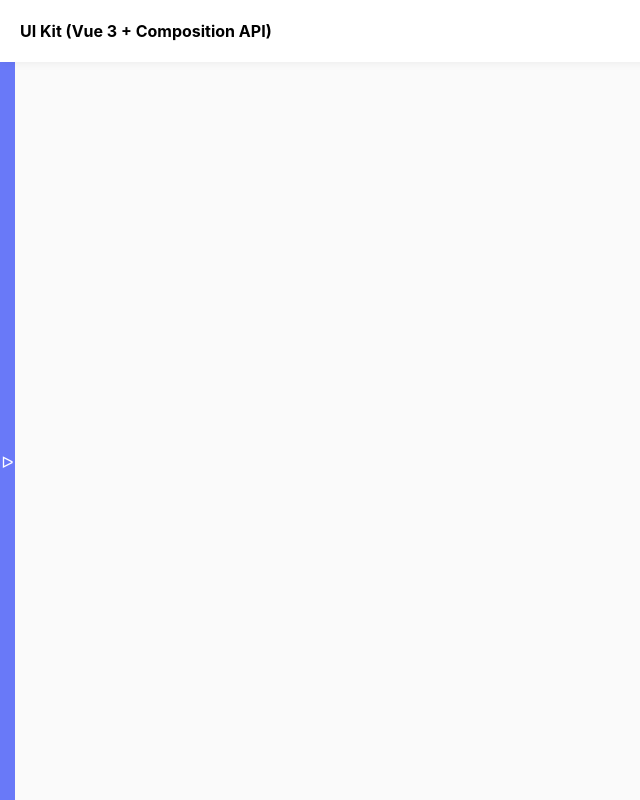
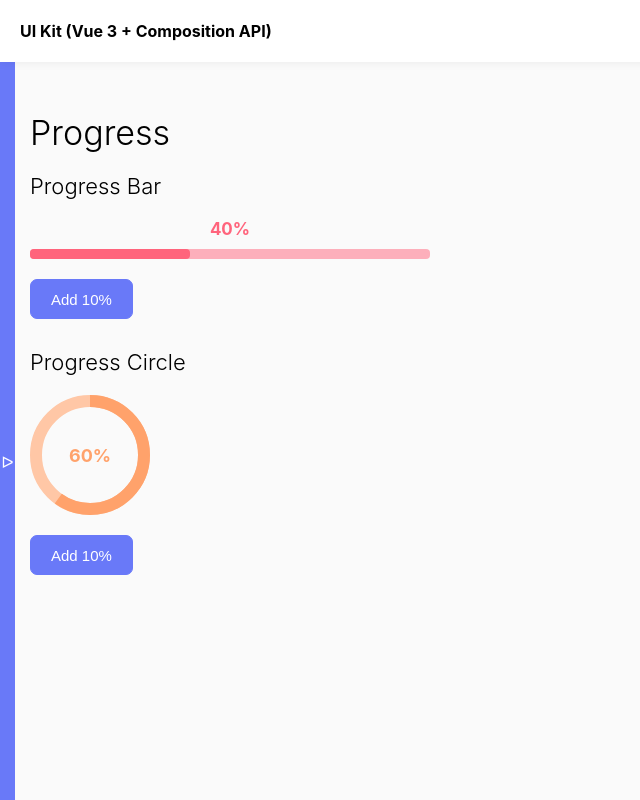
Before and after one commit to korchevIvan/uikit-vue3, a Vue app: page /progress in a window 1280 px wide. Shown: the whole page, without its empty margins (0-640 px from the left). Built offline with nearby package versions, Linux system fonts and the light colour scheme.

Commit message:
Add Progress Bar and Progress Circle components

```diff
--- a/src/components/Layout/Sidebar.vue
+++ b/src/components/Layout/Sidebar.vue
@@ -13,6 +13,7 @@
   {name: 'Button', href: '/button'},
   {name: 'Checkbox', href: '/checkbox'},
   {name: 'Radiobutton', href: '/radiobutton'},
+  {name: 'Progress', href: '/progress'},
 ])
 </script>
 
--- /dev/null
+++ b/src/components/Progress/ProgressBar.vue
@@ -0,0 +1,49 @@
+<script setup>
+const props = defineProps({
+  maxWidth: {
+    type: String,
+    default: '300px'
+  },
+  percent: {
+    type: Number,
+    required: true
+  },
+  color: {
+    type: String,
+    default: 'primary'
+  }
+})
+</script>
+
+<template>
+  <div class="progress-container" :style="[{'max-width': maxWidth}]">
+    <span class="progress-percent" :style="[{'color': `var(--${color})`}]">{{ percent }}%</span>
+    <div class="progress" :style="[{'background': `var(--${color}-hover)`}]">
+      <div class="progress-bar" :style="[{'width': `${percent}%`}, {'background': `var(--${color})`}]"></div>
+    </div>
+  </div>
+</template>
+
+<style lang="scss" scoped>
+.progress {
+  height: 10px;
+  border-radius: 4px;
+  &-container {
+    margin-bottom: 20px;
+    overflow: hidden;
+  }
+  &-bar {
+    background: #000;
+    height: 100%;
+    border-radius: 4px;
+    transition: .5s;
+  }
+  &-percent {
+    display: block;
+    text-align: center;
+    font-weight: bold;
+    font-size: 17px;
+    margin-bottom: 10px;
+  }
+}
+</style>
--- /dev/null
+++ b/src/components/Progress/ProgressCircle.vue
@@ -0,0 +1,67 @@
+<script setup>
+const props = defineProps({
+  percent: {
+    type: Number,
+    required: true
+  },
+  color: {
+    type: String,
+    default: 'primary'
+  }
+})
+</script>
+
+<template>
+  <div class="progress-circle">
+    <span class="progress-circle-percent" :style="[{'color': `var(--${color})`}]">{{percent}}%</span>
+    <svg width="120" height="120" viewBox="0 0 120 120" class="progress-circle-svg">
+      <circle
+          cx="60"
+          cy="60"
+          r="54"
+          fill="none"
+          :stroke="`var(--${color}-hover)`"
+          stroke-width="12" />
+      <circle
+          class="progress-circle-line"
+          :style="[{'stroke-dashoffset': `calc(100 - ${percent})`}]"
+          cx="60"
+          cy="60"
+          r="54"
+          fill="none"
+          :stroke="`var(--${color})`"
+          stroke-width="12"
+          pathLength="100" />
+    </svg>
+  </div>
+</template>
+
+<style lang="scss" scoped>
+.progress {
+  &-circle {
+    position: relative;
+    margin-bottom: 20px;
+    width: 120px;
+    height: 120px;
+    &-svg {
+      transform: rotate(-90deg);
+    }
+    &-percent {
+      position: absolute;
+      left: 0;
+      width: 100%;
+      top: 0;
+      height: 100%;
+      display: flex;
+      align-items: center;
+      justify-content: center;
+      font-weight: bold;
+      font-size: 18px;
+    }
+    &-line {
+      stroke-dasharray: 100;
+      transition: .5s;
+    }
+  }
+}
+</style>
--- a/src/router/index.js
+++ b/src/router/index.js
@@ -4,6 +4,7 @@
 import Button from '@/views/Button.vue'
 import Checkbox from '@/views/Checkbox.vue'
 import Radiobutton from '@/views/Radiobutton.vue'
+import Progress from '@/views/Progress.vue'
 
 const router = createRouter({
     history: createWebHistory(), routes: [
@@ -32,6 +33,11 @@
             name: 'Radiobutton',
             component: Radiobutton
         },
+        {
+            path: '/progress',
+            name: 'Progress',
+            component: Progress
+        },
     ]
 })
 
--- /dev/null
+++ b/src/views/Progress.vue
@@ -0,0 +1,41 @@
+<script setup>
+import {ref} from "vue";
+import ProgressBar from '@/components/Progress/ProgressBar.vue'
+import ProgressCircle from '@/components/Progress/ProgressCircle.vue'
+import Button from '@/components/Button.vue'
+
+const percentBar = ref(40)
+const percentCircle = ref(60)
+
+const addPercentBar = () => {
+  percentBar.value += 10
+  if (percentBar.value > 100) {
+    percentBar.value = 100
+  }
+}
+
+const addPercentCircle = () => {
+  percentCircle.value += 10
+  if (percentCircle.value > 100) {
+    percentCircle.value = 100
+  }
+}
+</script>
+
+<template>
+  <h1 class="heading-1">Progress</h1>
+  <h2 class="heading-2">Progress Bar</h2>
+  <div class="line line_block">
+    <progress-bar
+        max-width="400px"
+        :percent="percentBar"
+        color="danger"
+    />
+    <Button label='Add 10%' @click="addPercentBar"/>
+  </div>
+  <h2 class="heading-2">Progress Circle</h2>
+  <div class="line line_block">
+    <progress-circle :percent="percentCircle" color="warning"/>
+    <Button label='Add 10%' @click="addPercentCircle"/>
+  </div>
+</template>
```
